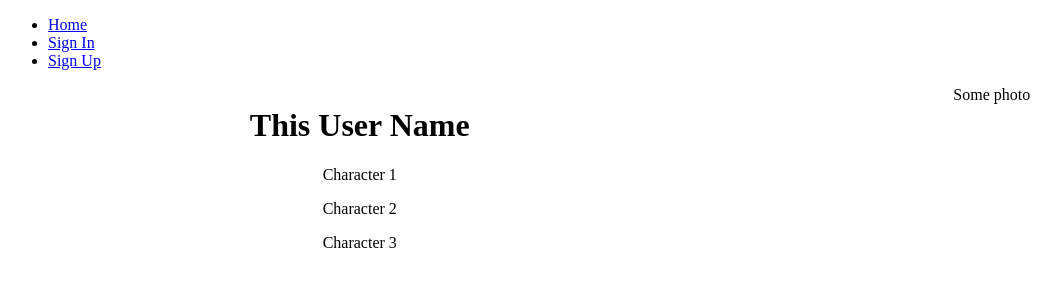
After one commit to savukhin/Diablo-2-Web-Lobby, a Django app: page /profile in a window 1280 px wide. The commit adds this page. Shown: the top 300 px of the page, without its empty margins (0-1061 px from the left). Run offline with Django 3.2, Linux system fonts and the light colour scheme.

Commit message:
Added raw profile page by address /profile

```diff
--- a/Diablo_2_Web_Lobby/Diablo_2_Web_Lobby/urls.py
+++ b/Diablo_2_Web_Lobby/Diablo_2_Web_Lobby/urls.py
@@ -15,6 +15,7 @@ Including another URLconf
 """
 from django.contrib import admin
 from django.urls import include, path
+from django.conf.urls import url
 
 urlpatterns = [
     path('admin/', admin.site.urls),
--- /dev/null
+++ b/Diablo_2_Web_Lobby/authentication/templates/profile.html
@@ -0,0 +1,29 @@
+{% extends 'base.html' %}
+
+{% block styles %}
+
+.grid-container {
+    display: grid;
+    grid-template-columns: auto auto;
+}
+
+{% endblock %}
+
+
+{% block content %}
+
+<div class="grid-container">
+    <div>
+        <h1> This User Name</h1>
+        <div>
+            <p> Character 1 </p>
+            <p> Character 2 </p>
+            <p> Character 3 </p>
+        </div>
+    </div>
+    <div>
+        Some photo
+    </div>
+</div>
+
+{% endblock %}
--- a/Diablo_2_Web_Lobby/authentication/urls.py
+++ b/Diablo_2_Web_Lobby/authentication/urls.py
@@ -6,4 +6,5 @@ urlpatterns = [
     path('signin', views.signIn, name='sign in'),
     path('signup', views.signUp, name='sign up'),
     path('signout', views.signOut, name='sign out'),
+    path('profile', views.profile, name='profile'),
 ]
--- a/Diablo_2_Web_Lobby/authentication/views.py
+++ b/Diablo_2_Web_Lobby/authentication/views.py
@@ -12,3 +12,7 @@ def signUp(request):
 
 def signOut(request):
     return render(request, template_name='signOut.html')
+
+
+def profile(request):
+    return render(request, template_name='profile.html')
--- a/Diablo_2_Web_Lobby/main/templates/base.html
+++ b/Diablo_2_Web_Lobby/main/templates/base.html
@@ -2,6 +2,10 @@
 <html lang="en">
 <head>
     <meta charset="utf-8">
+
+    <style>
+        {% block styles %} {% endblock %}
+    </style>
 
     <title> Leviathan </title>
 </head>
@@ -10,10 +14,14 @@
     <div class="row">
       <div align="left">
       <ul class="sidebar-nav">
-
+          {% if not request.user.is_authenticated %}
           <li><a href="{% url 'index' %}">Home</a></li>
           <li><a href="{% url 'sign in' %}">Sign In</a></li>
           <li><a href="{% url 'sign up' %}">Sign Up</a></li>
+          {% else %}
+          <li><a href="{% url 'profile' %}">Profile</a></li>
+          <li><a href="{% url 'sign out' %}">Sign Out</a></li>
+          {% endif %}
       </ul>
       </div>
       <div align="center">
```
